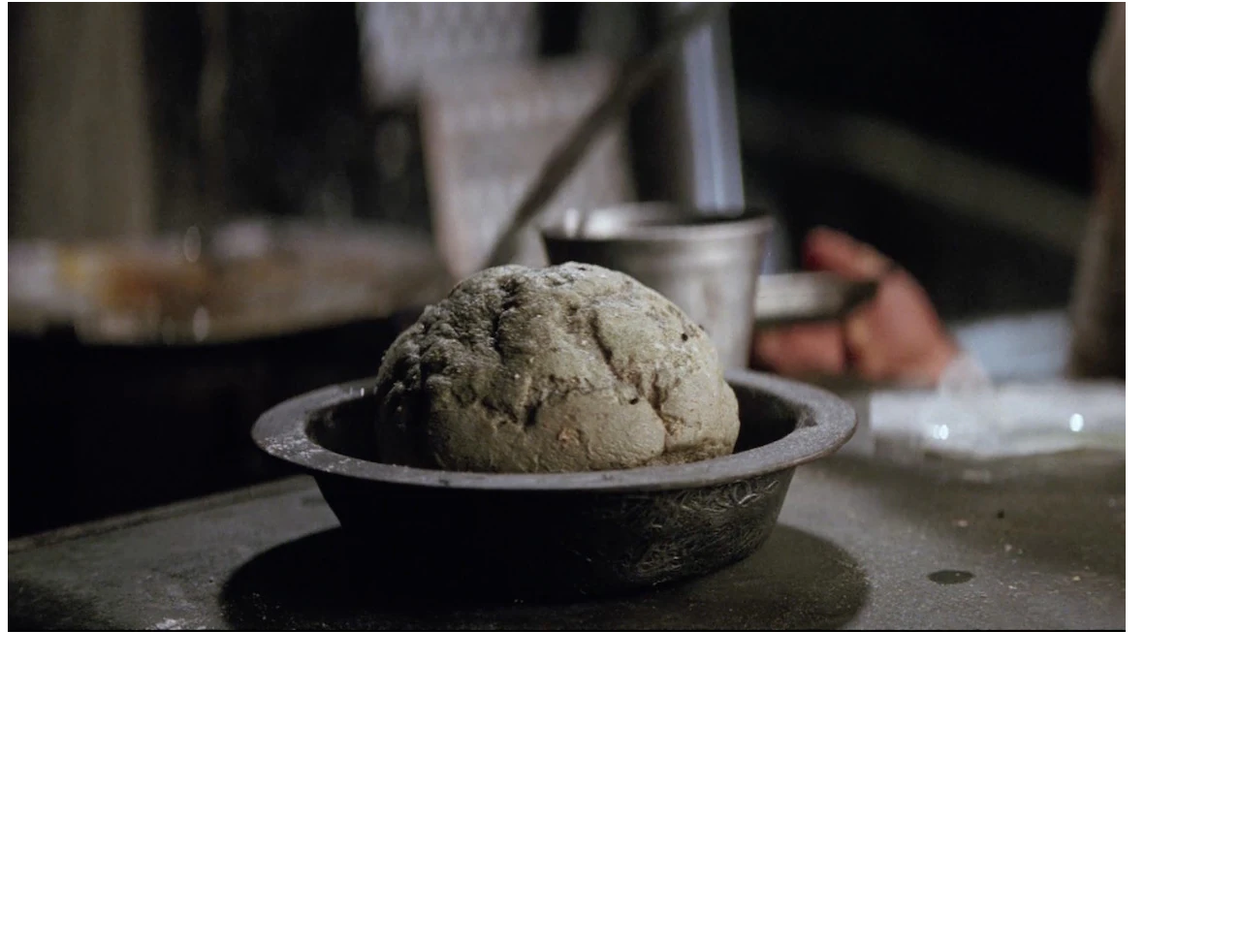
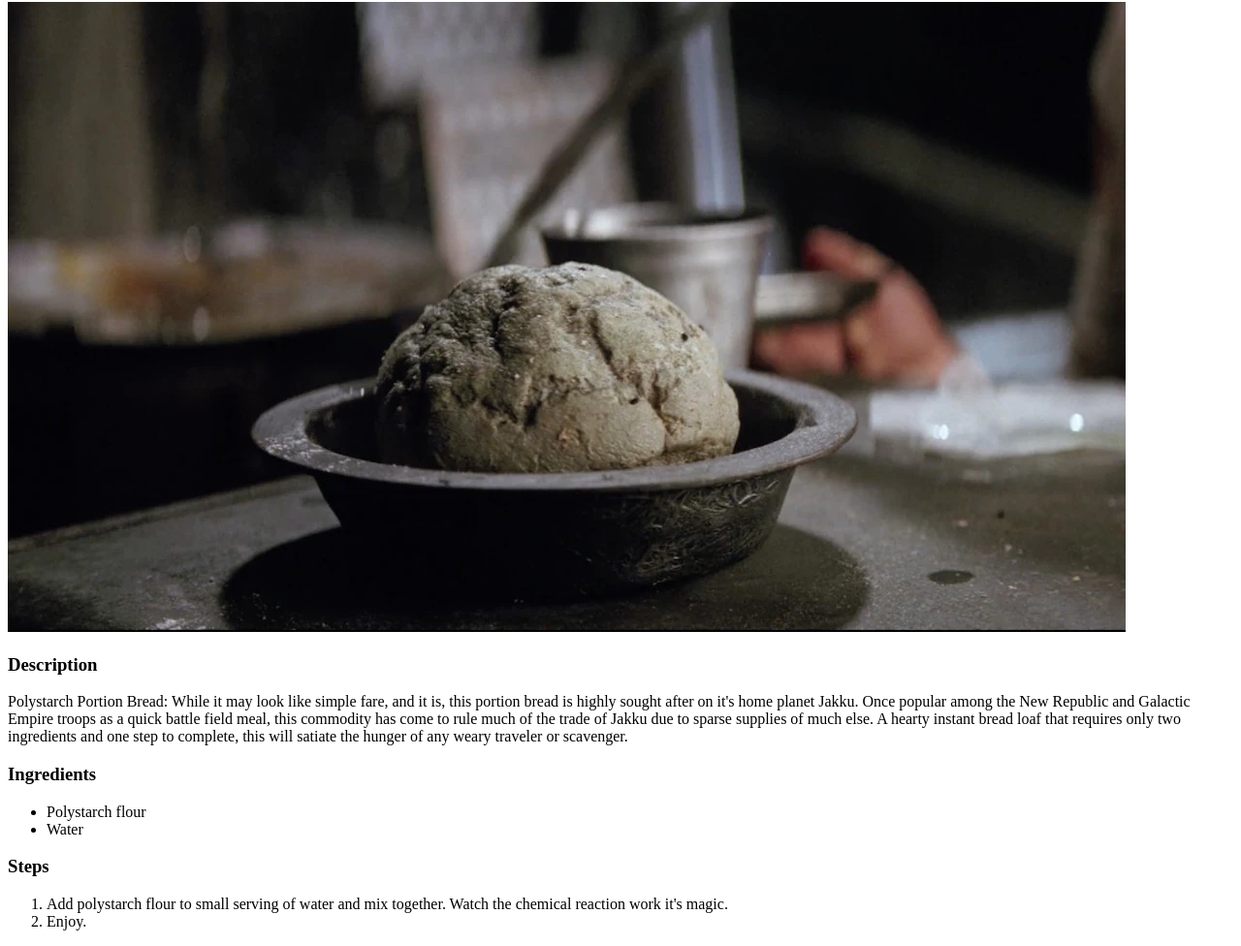
Before and after one commit to draco-io/odin-recipes, a plain HTML site: page recipes/polystarch.html in a window 1280 px wide. Shown: the part 78-1054 px from the top of the page at 97% size. Before the commit the page ends 800 px from the top, so only its background shows below. Drawn offline with Linux system fonts and the light colour scheme.

Commit message:
Add recipe content to polystarch.html

```diff
--- a/recipes/polystarch.html
+++ b/recipes/polystarch.html
@@ -11,5 +11,28 @@
       src="../img/polystarch.jpg"
       alt="a round, lumpy, beige and green colored loaf of bread in a metal tin."
     />
+    <h3>Description</h3>
+    <p>
+      Polystarch Portion Bread: While it may look like simple fare, and it is,
+      this portion bread is highly sought after on it's home planet Jakku. Once
+      popular among the New Republic and Galactic Empire troops as a quick
+      battle field meal, this commodity has come to rule much of the trade of
+      Jakku due to sparse supplies of much else. A hearty instant bread loaf
+      that requires only two ingredients and one step to complete, this will
+      satiate the hunger of any weary traveler or scavenger.
+    </p>
+    <h3>Ingredients</h3>
+    <ul>
+      <li>Polystarch flour</li>
+      <li>Water</li>
+    </ul>
+    <h3>Steps</h3>
+    <ol>
+      <li>
+        Add polystarch flour to small serving of water and mix together. Watch
+        the chemical reaction work it's magic.
+      </li>
+      <li>Enjoy.</li>
+    </ol>
   </body>
 </html>
```
